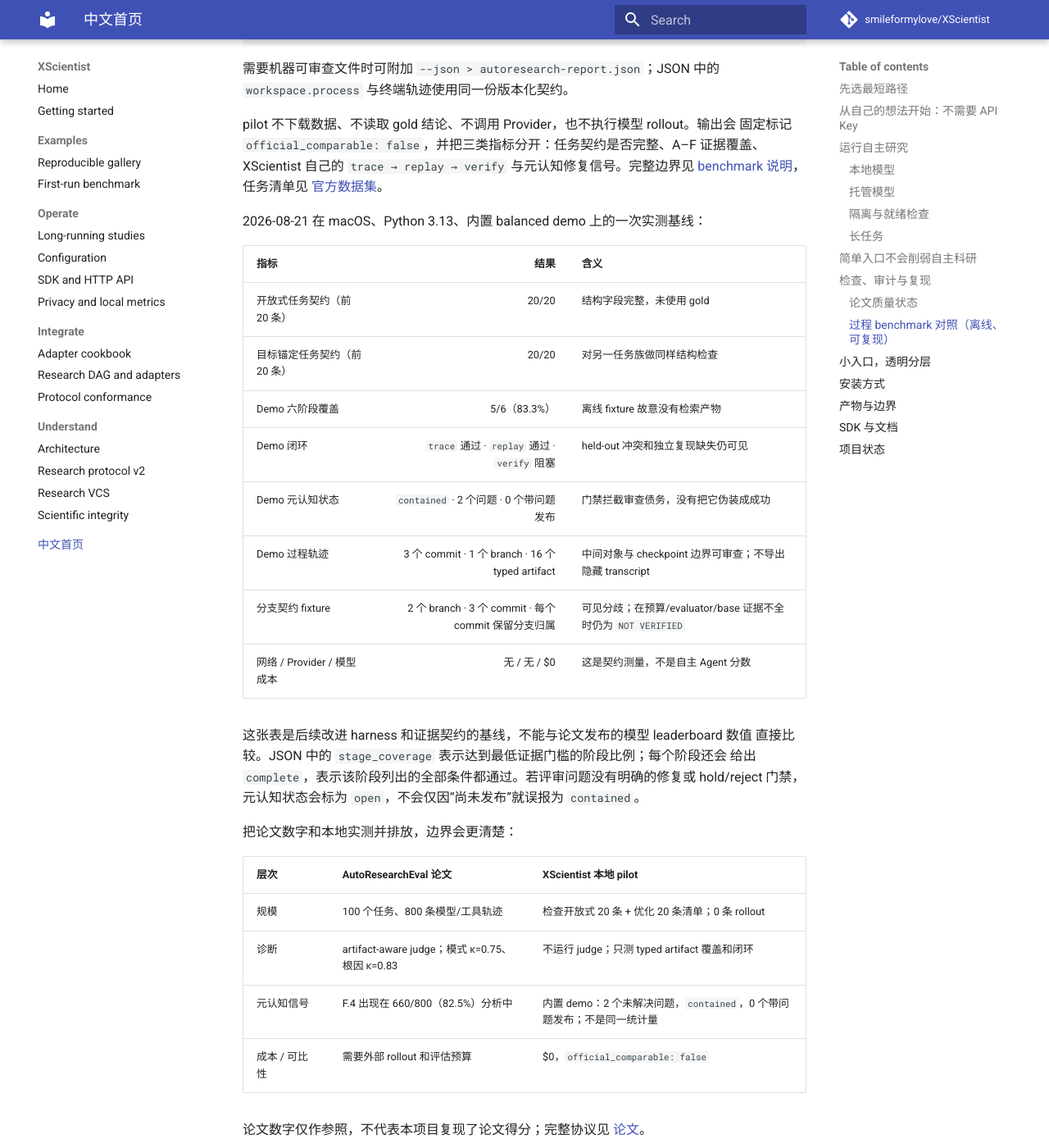
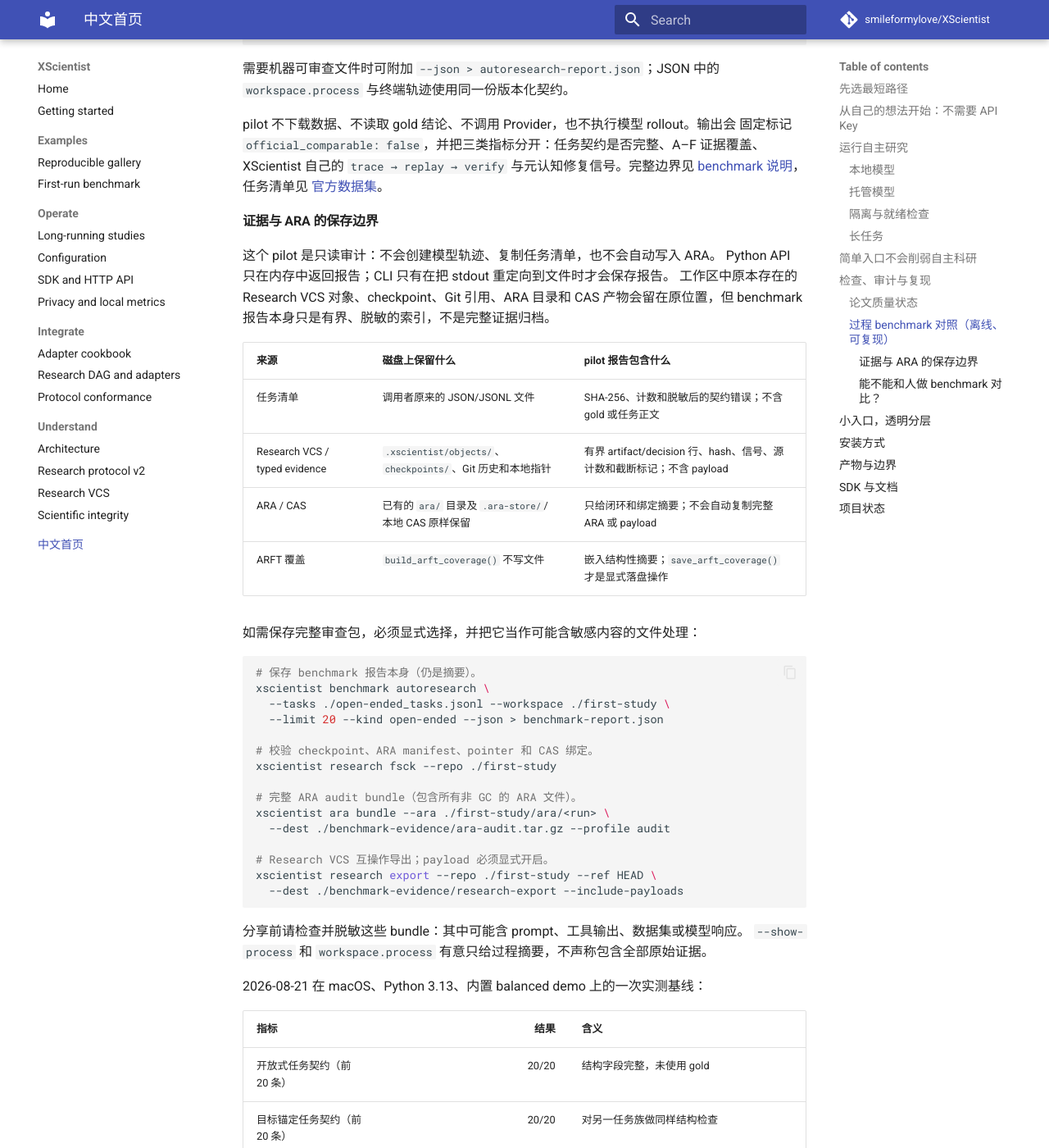
Before and after one commit to smileformylove/XScientist, an MkDocs documentation site: the page built from docs/README.zh.md, in a window 1280 px wide and 1400 px high, scrolled down 7668 px. Shown: the whole window at 82% size. Built offline with MkDocs 1.6.1 and Material for MkDocs 9.7.7, drawn with Linux system fonts in a browser that asks for light colours; comment, search, counter and statistics services are not loaded; some of the changed text lies outside the part shown.

Commit message:
docs(benchmark): clarify evidence retention and human baselines

````diff
--- a/docs/README.zh.md
+++ b/docs/README.zh.md
@@ -355,6 +355,43 @@
 [benchmark 说明](BENCHMARKS.md)，任务清单见
 [官方数据集](https://huggingface.co/datasets/PrentisAI/AutoResearchEval)。
 
+#### 证据与 ARA 的保存边界
+
+这个 pilot 是只读审计：不会创建模型轨迹、复制任务清单，也不会自动写入 ARA。
+Python API 只在内存中返回报告；CLI 只有在把 stdout 重定向到文件时才会保存报告。
+工作区中原本存在的 Research VCS 对象、checkpoint、Git 引用、ARA 目录和 CAS
+产物会留在原位置，但 benchmark 报告本身只是有界、脱敏的索引，不是完整证据归档。
+
+| 来源 | 磁盘上保留什么 | pilot 报告包含什么 |
+| --- | --- | --- |
+| 任务清单 | 调用者原来的 JSON/JSONL 文件 | SHA-256、计数和脱敏后的契约错误；不含 gold 或任务正文 |
+| Research VCS / typed evidence | `.xscientist/objects/`、`checkpoints/`、Git 历史和本地指针 | 有界 artifact/decision 行、hash、信号、源计数和截断标记；不含 payload |
+| ARA / CAS | 已有的 `ara/` 目录及 `.ara-store/`/本地 CAS 原样保留 | 只给闭环和绑定摘要；不会自动复制完整 ARA 或 payload |
+| ARFT 覆盖 | `build_arft_coverage()` 不写文件 | 嵌入结构性摘要；`save_arft_coverage()` 才是显式落盘操作 |
+
+如需保存完整审查包，必须显式选择，并把它当作可能含敏感内容的文件处理：
+
+```bash
+# 保存 benchmark 报告本身（仍是摘要）。
+xscientist benchmark autoresearch \
+  --tasks ./open-ended_tasks.jsonl --workspace ./first-study \
+  --limit 20 --kind open-ended --json > benchmark-report.json
+
+# 校验 checkpoint、ARA manifest、pointer 和 CAS 绑定。
+xscientist research fsck --repo ./first-study
+
+# 完整 ARA audit bundle（包含所有非 GC 的 ARA 文件）。
+xscientist ara bundle --ara ./first-study/ara/<run> \
+  --dest ./benchmark-evidence/ara-audit.tar.gz --profile audit
+
+# Research VCS 互操作导出；payload 必须显式开启。
+xscientist research export --repo ./first-study --ref HEAD \
+  --dest ./benchmark-evidence/research-export --include-payloads
+```
+
+分享前请检查并脱敏这些 bundle：其中可能含 prompt、工具输出、数据集或模型响应。
+`--show-process` 和 `workspace.process` 有意只给过程摘要，不声称包含全部原始证据。
+
 2026-08-21 在 macOS、Python 3.13、内置 balanced demo 上的一次实测基线：
 
 | 指标 | 结果 | 含义 |
@@ -386,6 +423,19 @@
 论文数字仅作参照，不代表本项目复现了论文得分；完整协议见
 [论文](https://arxiv.org/abs/2608.14905)。
 
+#### 能不能和人做 benchmark 对比？
+
+可以，但当前 pilot 还不能直接给出“人类 vs Agent”的科研分数。可信的人类对照组必须
+使用同一份任务清单和 slice、同一个起始 artifact、相同的工具/数据/网络策略、相同的
+时间与成本预算、相同的输出格式、verifier/evaluator 和尝试次数；还应随机化任务顺序、
+预注册停止规则、至少包含多名参与者或多次运行，并报告不确定性，而不是只报一次最佳结果。
+
+之后可以用同一份过程契约记录人类的 checkpoint、证据、失败、修复和门禁，但不收集私人
+自由思维文本。可比指标应包括官方 verifier 的最终分数（如果可用）、同一
+artifact-aware 过程诊断、时间/成本、证据完整性、可审查性和失败恢复覆盖率。在这些
+控制条件和真实人类轨迹集建立前，报告必须保持 `official_comparable: false`；当前能做的
+是比较过程可观测性和易用性，不能声称 XScientist 胜过或等同于科研人员。
+
 每次报告还记录输入清单的 SHA-256，并只输出按行号汇总的契约缺失字段；这样可以在
 不复制任务答案、不暴露本机路径的前提下复核两次实测是否使用了同一份清单。
 
@@ -409,8 +459,9 @@
 Process: 3 visible commits, 2/2 branches, 2 typed artifacts
   branch alternative-1 (diverged_or_behind, 3 commits)
   branch current (current, 2 commits)
+  commit … init: checkpoint:init [alternative-1,current]
+  commit … ideation: checkpoint:ideation [alternative-1,current]
   commit … experiment: checkpoint:experiment [alternative-1]
-  commit … ideation: checkpoint:ideation [alternative-1,current]
   Fair branch comparison: NOT VERIFIED (unverified: same_task_slice, same_budget, same_evaluator, same_base)
 ```
 
````
Also changed, not shown: CHANGELOG.md (+3 -0 lines), README.md (+60 -0 lines), docs/BENCHMARKS.md (+41 -1 lines).
